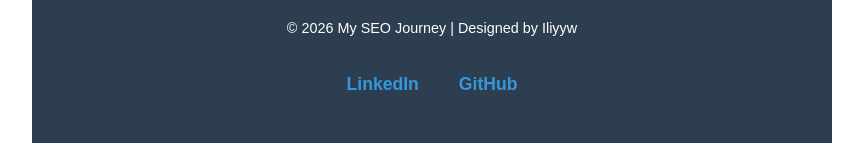
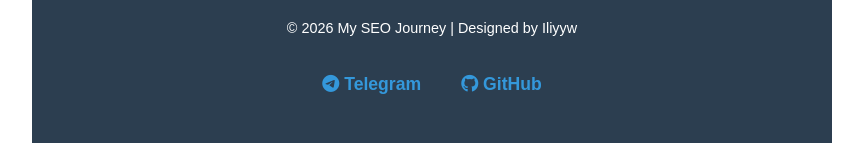
Before and after one commit to iliyyw/SEO_Project, a plain HTML site: page index.html in a window 1280 px wide. Shown: the part 1569-1729 px from the top of the page, without its empty margins (208-1071 px from the left). Drawn offline with Linux system fonts and the light colour scheme.

Commit message:
add telegram link

```diff
--- a/index.html
+++ b/index.html
@@ -94,8 +94,8 @@
         <div class="footer-content">
             <p>&copy; 2026 My SEO Journey | Designed by Iliyyw</p>
             <div class="social-links">
-                <a href="#">LinkedIn</a>
-                <a href="#">GitHub</a>
+                <a href="https://t.me/iliyyw" target="_blank"><i class="fab fa-telegram"></i> Telegram</a>
+                <a href="https://github.com/iliyyw" target="_blank"> <i class="fab fa-github"></i> GitHub</a>
             </div>
         </div>
     </footer>
```
